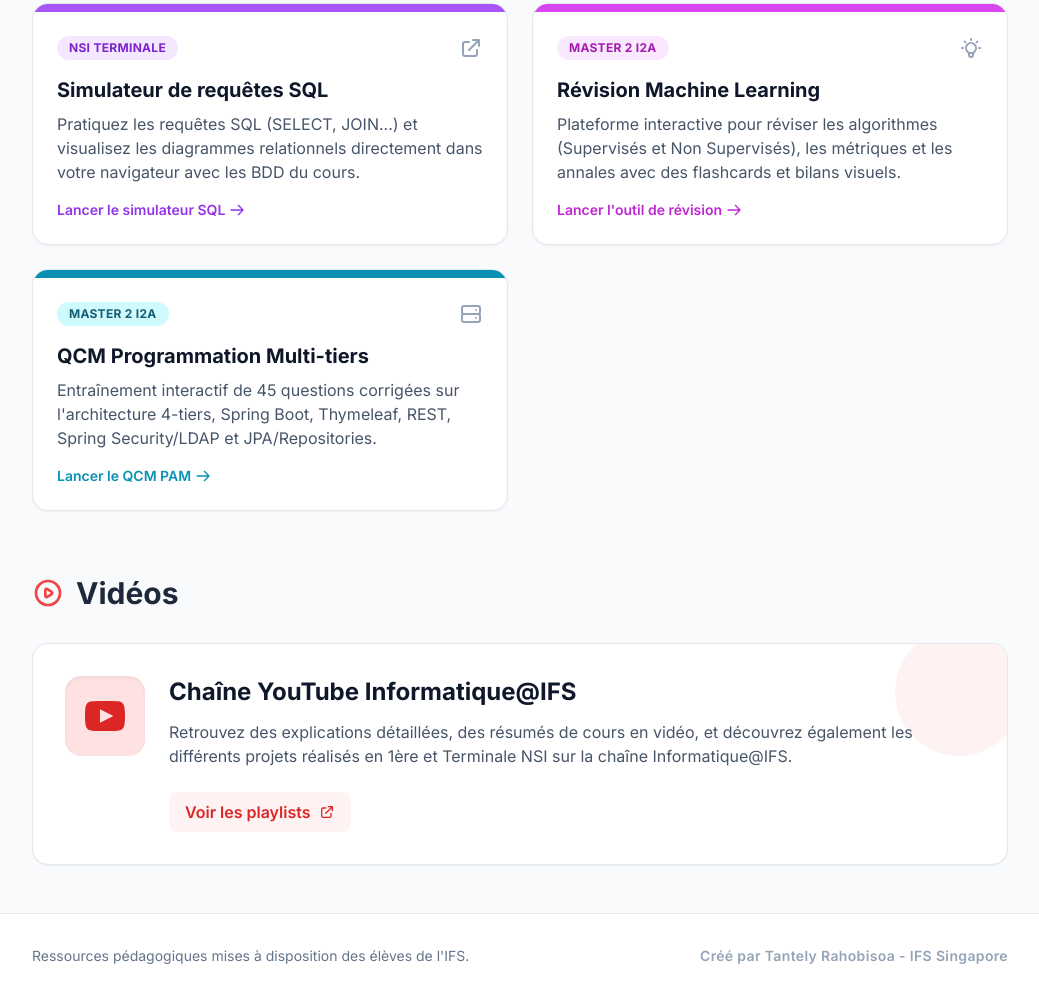
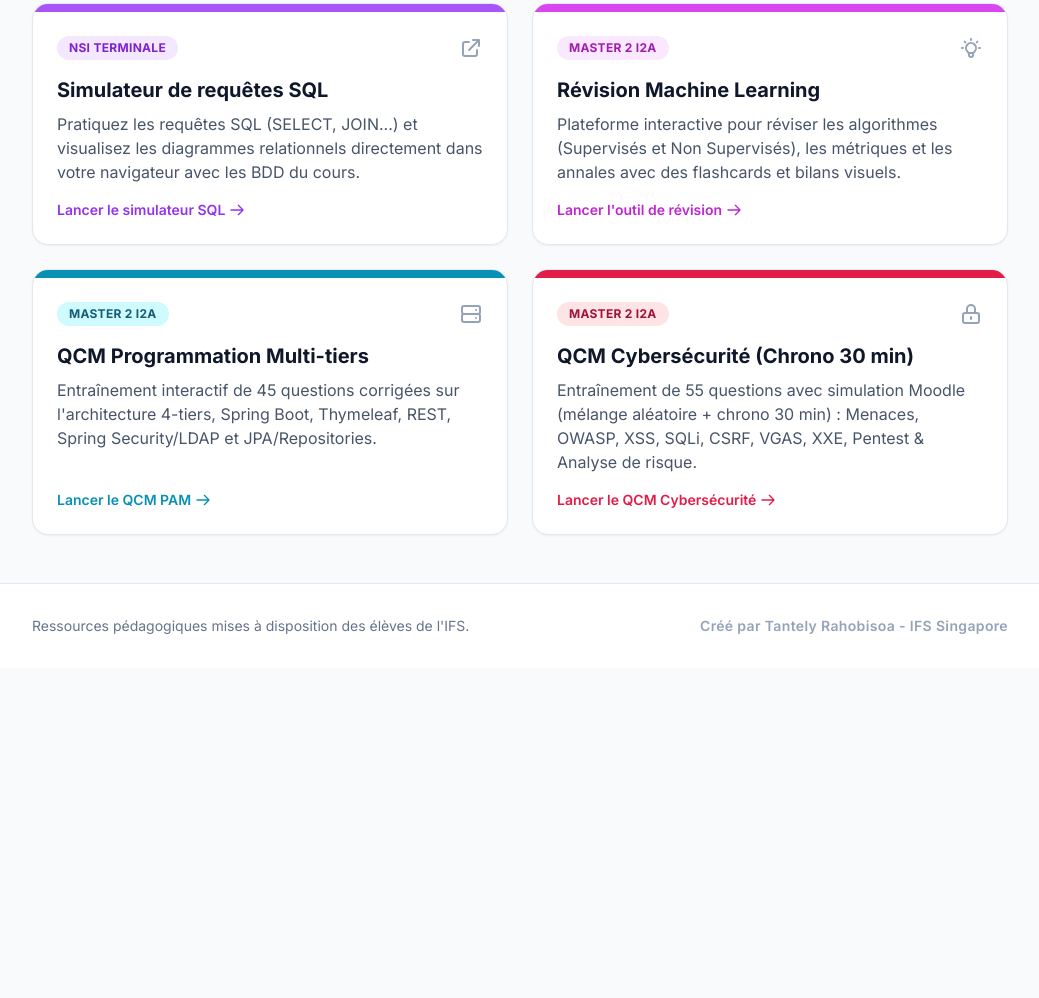
Before and after one commit to trahobisoa/trahobisoa.github.io, a plain HTML site: page index.html in a window 1280 px wide. Shown: the part 1363-2361 px from the top of the page, without its empty margins (120-1159 px from the left). After the commit the page ends 2031 px from the top, so only its background shows below. Drawn offline with nearby package versions, Linux system fonts and the light colour scheme.

Commit message:
Add files via upload

```diff
--- a/index.html
+++ b/index.html
@@ -198,35 +198,22 @@
                     </div>
                 </a>
 
-            </div>
-        </section>
-
-        <!-- Section 3 : Vidéos -->
-        <section>
-            <div class="flex items-center mb-8">
-                <svg class="w-8 h-8 text-red-500 mr-3" fill="none" stroke="currentColor" viewBox="0 0 24 24"><path stroke-linecap="round" stroke-linejoin="round" stroke-width="2" d="M14.752 11.168l-3.197-2.132A1 1 0 0010 9.87v4.263a1 1 0 001.555.832l3.197-2.132a1 1 0 000-1.664z"></path><path stroke-linecap="round" stroke-linejoin="round" stroke-width="2" d="M21 12a9 9 0 11-18 0 9 9 0 0118 0z"></path></svg>
-                <h2 class="text-3xl font-bold text-slate-800">Vidéos</h2>
-            </div>
-
-            <div class="grid grid-cols-1 gap-6">
-                <a href="https://www.youtube.com/@InformatiqueIFS/playlists" target="_blank" class="group relative bg-white rounded-2xl shadow-sm hover:shadow-xl transition-all duration-300 border border-slate-200 p-8 overflow-hidden">
-                    <div class="absolute top-0 right-0 -mt-4 -mr-4 w-32 h-32 bg-red-50 rounded-full group-hover:scale-150 transition-transform duration-500 ease-in-out z-0"></div>
-                    <div class="relative z-10 flex flex-col md:flex-row items-center md:items-start gap-6">
-                        <div class="w-20 h-20 bg-red-100 text-red-600 rounded-2xl flex items-center justify-center shadow-inner shrink-0">
-                            <svg class="w-10 h-10" fill="currentColor" viewBox="0 0 24 24">
-                                <path d="M19.615 3.184c-3.604-.246-11.631-.245-15.23 0-3.897.266-4.356 2.62-4.385 8.816.029 6.185.484 8.549 4.385 8.816 3.6.245 11.626.246 15.23 0 3.897-.266 4.356-2.62 4.385-8.816-.029-6.185-.484-8.549-4.385-8.816zm-10.615 12.816v-8l8 3.993-8 4.007z"/>
-                            </svg>
+                <!-- Nouvelle App : QCM Cybersécurité Master 2 I2A -->
+                <a href="https://trahobisoa.github.io/revisions-Cybersecurite/" target="_blank" class="group bg-white rounded-2xl shadow-sm hover:shadow-xl transition-all duration-300 overflow-hidden border border-slate-200 flex flex-col">
+                    <div class="h-2 bg-rose-600"></div>
+                    <div class="p-6 flex-1 flex flex-col">
+                        <div class="flex items-center justify-between mb-4">
+                            <span class="bg-rose-100 text-rose-800 text-xs font-bold px-3 py-1 rounded-full uppercase tracking-wide">Master 2 I2A</span>
+                            <svg class="w-6 h-6 text-slate-400 group-hover:text-rose-600 transition-colors" fill="none" stroke="currentColor" viewBox="0 0 24 24"><path stroke-linecap="round" stroke-linejoin="round" stroke-width="2" d="M12 15v2m-6 4h12a2 2 0 002-2v-6a2 2 0 00-2-2H6a2 2 0 00-2 2v6a2 2 0 002 2zm10-10V7a4 4 0 00-8 0v4h8z"></path></svg>
                         </div>
-                        <div class="text-center md:text-left flex-1">
-                            <h3 class="text-2xl font-bold text-slate-900 mb-3 group-hover:text-red-600 transition-colors">Chaîne YouTube Informatique@IFS</h3>
-                            <p class="text-slate-600 mb-6">Retrouvez des explications détaillées, des résumés de cours en vidéo, et découvrez également les différents projets réalisés en 1ère et Terminale NSI sur la chaîne Informatique@IFS.</p>
-                            <div class="inline-flex items-center font-semibold text-red-600 bg-red-50 px-4 py-2 rounded-lg group-hover:bg-red-100 transition-colors">
-                                Voir les playlists
-                                <svg class="w-4 h-4 ml-2" fill="none" stroke="currentColor" viewBox="0 0 24 24"><path stroke-linecap="round" stroke-linejoin="round" stroke-width="2" d="M10 6H6a2 2 0 00-2 2v10a2 2 0 002 2h10a2 2 0 002-2v-4M14 4h6m0 0v6m0-6L10 14"></path></svg>
-                            </div>
+                        <h3 class="text-xl font-bold text-slate-900 mb-2 group-hover:text-rose-600 transition-colors">QCM Cybersécurité (Chrono 30 min)</h3>
+                        <p class="text-slate-600 mb-4 flex-1">Entraînement de 55 questions avec simulation Moodle (mélange aléatoire + chrono 30 min) : Menaces, OWASP, XSS, SQLi, CSRF, VGAS, XXE, Pentest &amp; Analyse de risque.</p>
+                        <div class="text-rose-600 font-semibold text-sm flex items-center">
+                            Lancer le QCM Cybersécurité <svg class="w-4 h-4 ml-1 group-hover:translate-x-1 transition-transform" fill="none" stroke="currentColor" viewBox="0 0 24 24"><path stroke-linecap="round" stroke-linejoin="round" stroke-width="2" d="M14 5l7 7m0 0l-7 7m7-7H3"></path></svg>
                         </div>
                     </div>
                 </a>
+
             </div>
         </section>
 
```
